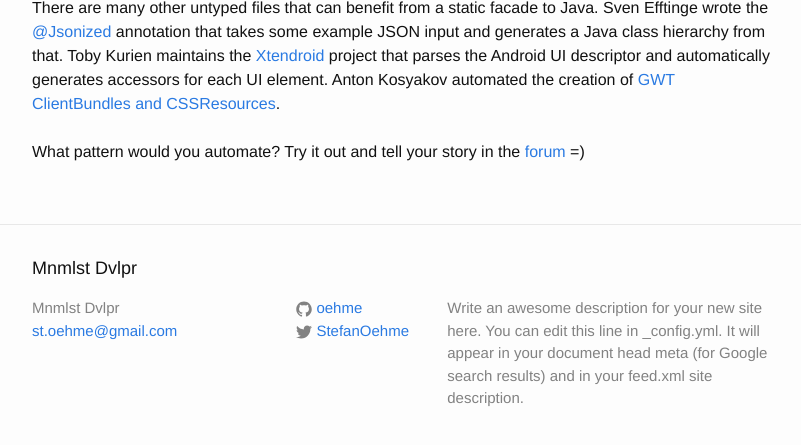
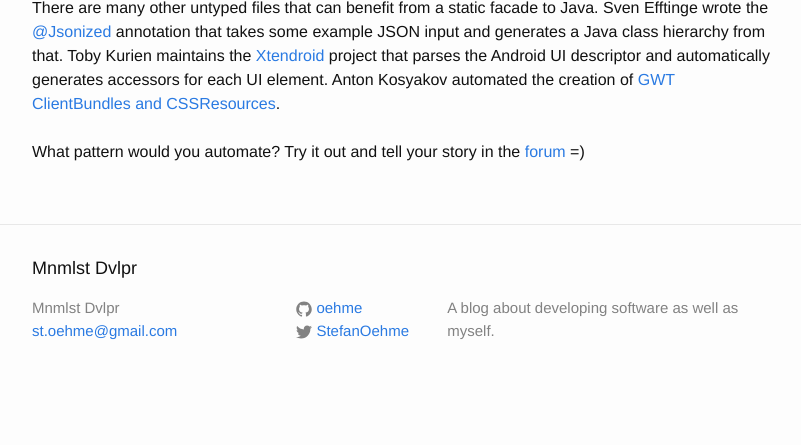
Before and after one commit to oehme/oehme.github.io, a Jekyll site: the page built from _posts/2014-11-28-xtend-active-annotations-localization.html, in a window 1280 px wide and 900 px high, scrolled down 1646 px, cut to the strip 430-875 px from the top of the window. Shown: the whole strip, without its empty margins (238-1039 px from the left). Built offline with Jekyll 4.4.1, drawn with Linux system fonts in a browser that asks for light colours; Markdown is read by kramdown in place of the engine named in the settings; after the commit the page ends 2478 px from its top, so only the background shows below that.

```diff
--- a/_config.yml
+++ b/_config.yml
@@ -1,12 +1,11 @@
 # Site settings
 title: Mnmlst Dvlpr
 email: st.oehme@gmail.com
-description: > # this means to ignore newlines until "baseurl:"
-  Write an awesome description for your new site here. You can edit this
-  line in _config.yml. It will appear in your document head meta (for
-  Google search results) and in your feed.xml site description.
-baseurl: "" # the subpath of your site, e.g. /blog/
-url: "http://http://oehme.github.io" # the base hostname & protocol for your site
+description: >
+  A blog about developing software
+  as well as myself.
+baseurl: ""
+url: "http://http://oehme.github.io"
 twitter_username: StefanOehme
 github_username:  oehme
 
--- a/_layouts/post.html
+++ b/_layouts/post.html
@@ -11,5 +11,4 @@ layout: default
   <article class="post-content">
     {{ content }}
   </article>
-
 </div>
```
Also changed, not shown: _posts/2014-11-28-xtend-active-annotations-localization.html (+1 -1 lines).
